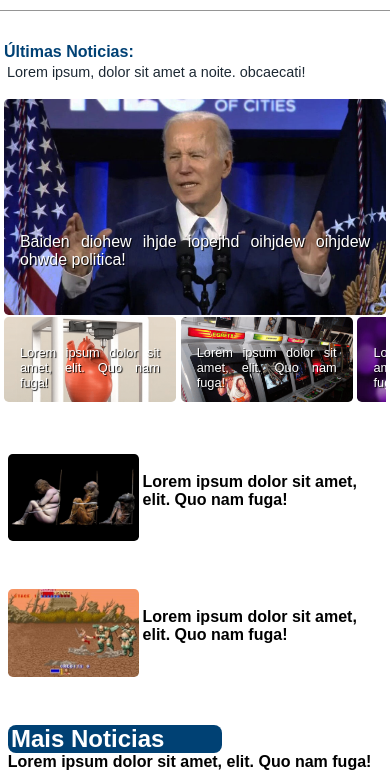
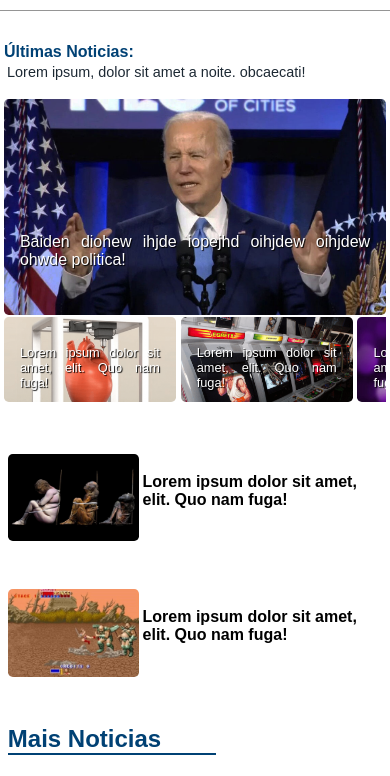
Before and after one commit to Thiago-Espindula/Site-Noticias, a plain HTML site: page THG Notícias v2/index.html in a window 390 px wide. Shown: the part 59-835 px from the top of the page. Drawn offline with Linux system fonts and the light colour scheme; a web font is replaced by a local one.

Commit message:
Revert "commit site noticias"
This reverts commit 3e8402a19aa92702cc59445a08195603bff57434.

```diff
--- a/THG Notícias v2/css/style.css
+++ b/THG Notícias v2/css/style.css
@@ -316,12 +316,8 @@ header {
 .mais-noticias {
     position: absolute;
     left: 66.6%;
-    outline: none;
+    border-bottom: 2px solid #004174;
     color: #004174;
-    background-color: #004174;
-    color: #fff;
-    border-radius: .5rem;
-    padding: 0rem .2rem 0rem.2rem;
 }
 .img-noticia-secundaria1 img, .img-noticia-secundaria2 img {
     width: 35%;
@@ -392,7 +388,8 @@ header {
     grid-area: n5;
     width: 13rem;
     position: initial;
-    color: #ffffff;
+    border-bottom: 2px solid #004174;
+    color: #004174;
 }
 .img-noticia-secundaria1 h2, .img-noticia-secundaria2 h2 {
     font-size: 1rem;
--- a/THG Notícias v2/index.html
+++ b/THG Notícias v2/index.html
@@ -78,7 +78,6 @@
                 <img src="imagens/jogos arcade2.jpg" alt="">
                 <h2>Lorem ipsum dolor sit amet, elit. Quo nam fuga!</h2>
             </div>
-            <div class="mais-noticias-all">
             <div class="mais-noticias">
                 <h2>Mais Noticias</h2>
             </div>
@@ -89,7 +88,6 @@
             <div class="img-noticia-secundaria4">
                 <h2>Lorem ipsum dolor sit amet, elit. Quo nam fuga!</h2>
                 <p>Comédia</p>
-                </div>
             </div>
         </div>
     </section>
```
Lines whose indentation alone changed are shown as unchanged.
